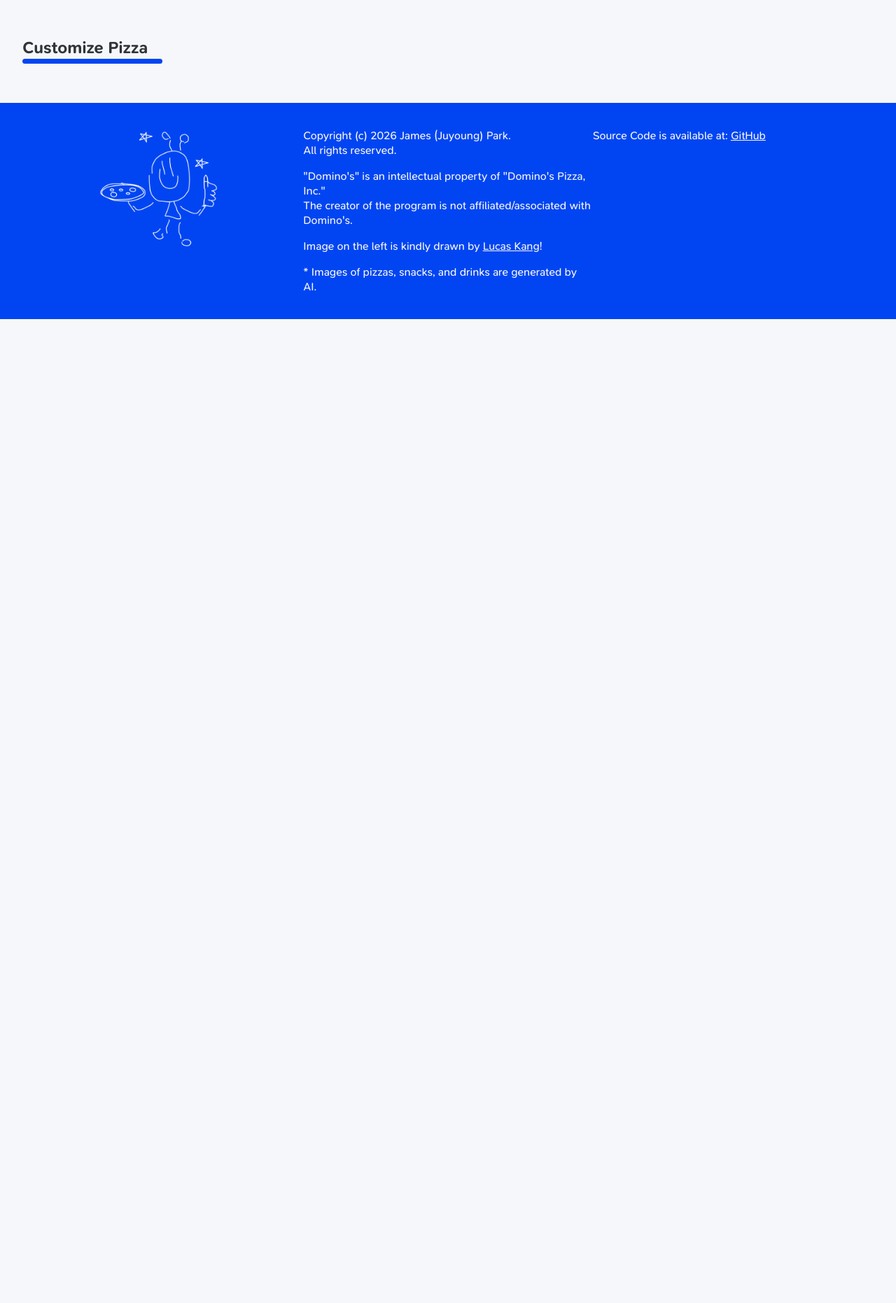
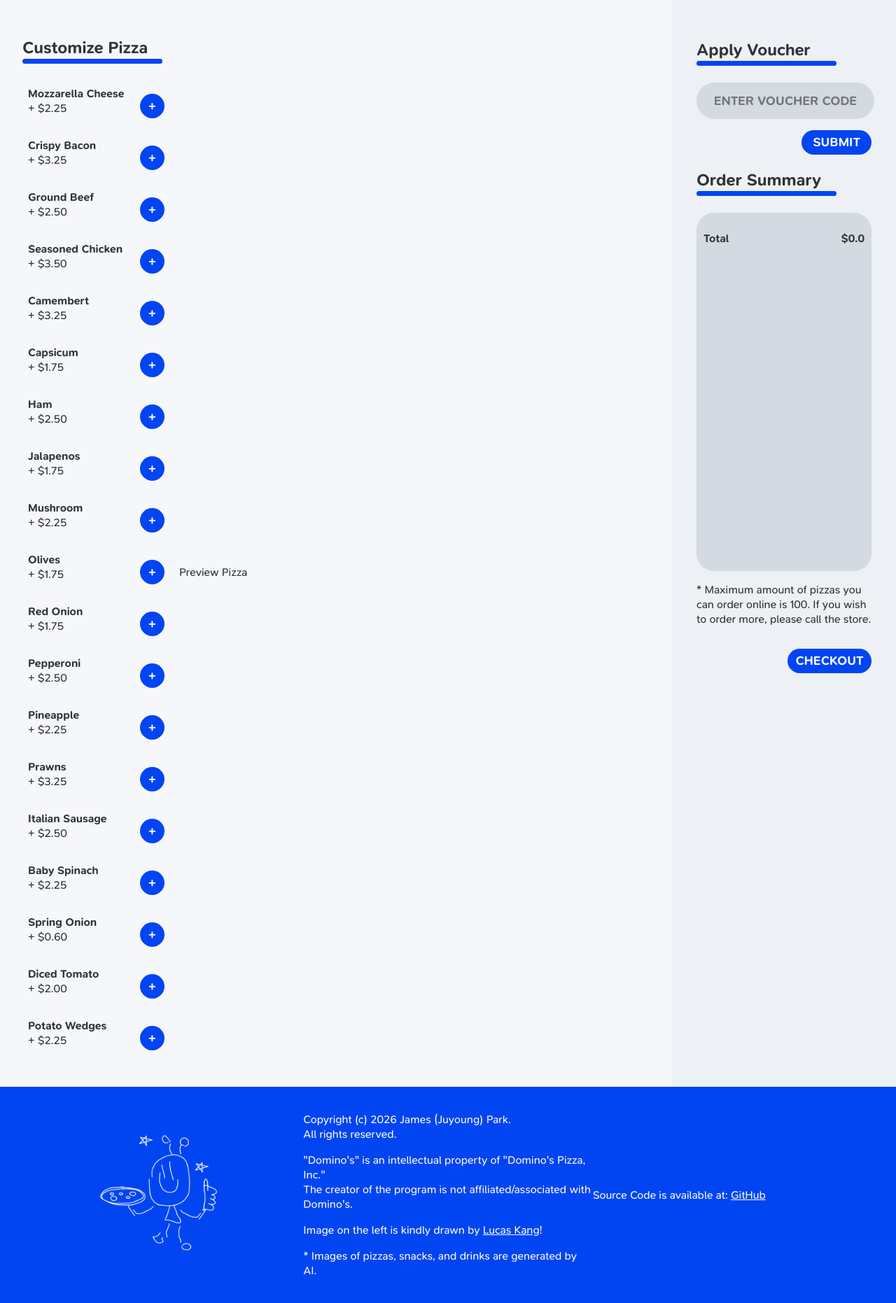
Before and after one commit to sleepywndud/pizza, a Flask app: page /customize in a window 1280 px wide; the page is wider, and only the part inside the window is pictured. Shown: the part 71-1933 px from the top of that part at 70% size. Before the commit the page ends 527 px from the top of that part, so only its background shows below. Run offline with Flask 3, Linux system fonts and the light colour scheme; data comes from the database, SQL or seed files in the repository; both versions use the stored data as it was after the commit; data that the repository does not hold is empty.

Commit message:
feat: add customize page (not finished yet)
Also changed css class names and couple of other miscellaneous things

Co-Authored-By: 주영 <22222w@duck.com>

```diff
--- a/static/css/main.css
+++ b/static/css/main.css
@@ -76,6 +76,14 @@ footer a {
 	color: var(--white-main);
 }
 
+.menu-section {
+	margin: 32px;
+}
+
+.order-section {
+	background-color: var(--grey-light1);
+}
+
 /* NOTE: all grids in this CSS file are generated by https://cssgrid-generator.netlify.app/ */
 
 .parent-grid {
@@ -86,14 +94,6 @@ footer a {
 	grid-row-gap: 0px;
 }
 
-.menu-section {
-	margin: 32px;
-}
-
-.order-section {
-	background-color: var(--grey-light1);
-}
-
 /* 2 by 1 grid */
 .grid_2-1 {
 	display: grid;
@@ -101,6 +101,17 @@ footer a {
 	grid-template-rows: 1fr;
 	grid-column-gap: 0px;
 	grid-row-gap: 0px;
+	align-items: center;
+}
+
+.grid_1-2_1to3ratio {
+	display: grid;
+	display: grid;
+	grid-template-columns: 3fr 1fr;
+	grid-template-rows: 1fr;
+	grid-column-gap: 0px;
+	grid-row-gap: 0px;
+	align-items: center;
 }
 
 /* 2 by 3 grid */
@@ -109,14 +120,25 @@ footer a {
 	grid-template-columns: repeat(3, 1fr);
 	grid-template-rows: repeat(2, 1fr);
 	gap: 20px;
+	align-items: center;
 }
 
 /* 3 by 1 grid */
-.grid_3-1 {
+.grid_3-1_1to1ratio {
 	display: grid;
 	grid-template-columns: repeat(3, 1fr);
 	grid-template-rows: repeat(1, 1fr);
 	gap: 0px;
+	align-items: center;
+}
+
+.grid_3-1_1to3ratio {
+	display: grid;
+	grid-template-columns: 1fr 3fr;
+	grid-template-rows: 1fr;
+	grid-column-gap: 0px;
+	grid-row-gap: 0px;
+	align-items: center;
 }
 
 .item-pizza {
@@ -148,8 +170,24 @@ footer a {
 	font-weight: bold;
 }
 
+.item-ingredient {
+	margin: 0.5rem;
+}
+
 .add-to-order {
 	width: 160px;
+	height: 35px;
+	border-radius: 100px;
+	border-style: none;
+	background-color: var(--accent-main);
+	color: var(--white-main);
+	font-weight: bold;
+	font-family: SN Pro;
+	font-size: 18px;
+}
+
+.add-ingredient-to-order {
+	width: 35px;
 	height: 35px;
 	border-radius: 100px;
 	border-style: none;
@@ -201,7 +239,7 @@ form button[name='voucher_code'] {
 	font-weight: bold;
 	overflow-x: hidden;
 	overflow-y: auto;
-	height: 36rem;
+	height: 32rem;
 }
 
 input[type='number'] {
--- a/templates/customize.html
+++ b/templates/customize.html
@@ -18,16 +18,101 @@
 		<!-- header (navbar) end -->
 		<main>
 			<div class="parent-grid">
+				<!-- menu grid start -->
 				<div class="menu-section">
 					<h2>Customize Pizza</h2>
 					<div id="line-divider"></div>
-					<!-- NOTE: add grid here -->
+					<div class="grid_3-1_1to3ratio">
+						<!-- ingredient selection section -->
+						<div>
+							<div class="grid_1-2_1to3ratio">
+								{% for ingredient in data %}
+								<!-- NOTE: class for item-ingredient may not be defined in css -->
+								<div class="item-ingredient">
+									<b style="margin-bottom: 0">{{ ingredient[1] }}</b>
+									<!-- displays the "$" + the ingredient's cost -->
+									<p style="margin-top: 0">{{"+ " '$' + ingredient[2] }}</p>
+								</div>
+								<a href="{{ url_for('add_to_order', name=ingredient[1]) }}">
+									<button class="add-ingredient-to-order">+</button>
+								</a>
+								{% endfor %}
+							</div>
+						</div>
+						<!-- ingredient selection section end -->
+						<!-- pizza preview section -->
+						<div>
+							<p>Preview Pizza</p>
+						</div>
+						<!-- pizza preview section end -->
+					</div>
 				</div>
+				<!-- menu grid end -->
+				<!-- order grid start -->
+				<div class="order-section">
+					<div style="padding: 35px">
+						<h2>Apply Voucher</h2>
+						<div id="line-divider"></div>
+						<form method="POST" name="voucher_code">
+							<input type="text" name="voucher_code" placeholder="ENTER VOUCHER CODE">
+							<button type="submit" name="voucher_code">SUBMIT</button>
+						</form>
+
+						<h2>Order Summary</h2>
+						<div id="line-divider"></div>
+						<!-- order box start -->
+						<div class="order-list">
+							<!-- uses a for loop to print everything that's in the db -->
+							{% for order in orders %}
+							<!-- displays the name (col1), price (col2), and quantity (col3) of the item added to cart -->
+							<div class="order-item">
+								<div class="grid_3-1_1to1ratio">
+									<!-- <p>{{ order[3] }}x {{ order[1] }}</p> -->
+									<div style="text-align: left">
+										<form
+											action="{{ url_for('update_quantity', item_id=order[0]) }}"
+											method="POST"
+										>
+											<!-- uses form to pass numberinput value to the db -->
+											<input
+												type="number"
+												name="quantity"
+												class="quantitymodify"
+												value="{{ order[3] }}"
+												min="0"
+												onchange="this.form.submit()"
+											>
+										</form>
+									</div>
+									<p style="text-align: center">{{ order[1] }}</p>
+									<p style="text-align: right">
+										<!-- formats the price like 'quantity * price', and rounds to 2dp -->
+										${{ "%.2f"|format(order[2]|float * order[3]|int) }}
+									</p>
+								</div>
+							</div>
+							{% endfor %}
+							<div class="grid_2-1">
+								<p>Total</p>
+								<p style="text-align: right">${{ total_cost }}</p>
+							</div>
+						</div>
+						<!-- order box end -->
+						<p>
+							* Maximum amount of pizzas you can order online is 100. If you wish to
+							order more, please call the store.
+						</p>
+						<form method="POST" name="checkout">
+							<button type="submit" name="checkout">CHECKOUT</button>
+						</form>
+					</div>
+				</div>
+				<!-- order grid end -->
 			</div>
 		</main>
 		<!-- footer start -->
 		<footer>
-			<div class="grid_3-1">
+			<div class="grid_3-1_1to1ratio">
 				<div style="text-align: center">
 					<img
 						src="{{ url_for('static', filename='images/logo.png') }}"
--- a/templates/drinks.html
+++ b/templates/drinks.html
@@ -60,7 +60,7 @@
 							{% for order in orders %}
 							<!-- displays the name (col1), price (col2), and quantity (col3) of the item added to cart -->
 							<div class="order-item">
-								<div class="grid_3-1">
+								<div class="grid_3-1_1to1ratio">
 									<!-- <p>{{ order[3] }}x {{ order[1] }}</p> -->
 									<div style="text-align: left">
 										<form
@@ -106,7 +106,7 @@
 		</main>
 		<!-- footer start -->
 		<footer>
-			<div class="grid_3-1">
+			<div class="grid_3-1_1to1ratio">
 				<div style="text-align: center">
 					<img
 						src="{{ url_for('static', filename='images/logo.png') }}"
--- a/templates/index.html
+++ b/templates/index.html
@@ -60,7 +60,7 @@
 							{% for order in orders %}
 							<!-- displays the name (col1), price (col2), and quantity (col3) of the item added to cart -->
 							<div class="order-item">
-								<div class="grid_3-1">
+								<div class="grid_3-1_1to1ratio">
 									<!-- <p>{{ order[3] }}x {{ order[1] }}</p> -->
 									<div style="text-align: left">
 										<form
@@ -106,7 +106,7 @@
 		</main>
 		<!-- footer start -->
 		<footer>
-			<div class="grid_3-1">
+			<div class="grid_3-1_1to1ratio">
 				<div style="text-align: center">
 					<img
 						src="{{ url_for('static', filename='images/logo.png') }}"
--- a/templates/snacks.html
+++ b/templates/snacks.html
@@ -60,7 +60,7 @@
 							{% for order in orders %}
 							<!-- displays the name (col1), price (col2), and quantity (col3) of the item added to cart -->
 							<div class="order-item">
-								<div class="grid_3-1">
+								<div class="grid_3-1_1to1ratio">
 									<!-- <p>{{ order[3] }}x {{ order[1] }}</p> -->
 									<div style="text-align: left">
 										<form
@@ -106,7 +106,7 @@
 		</main>
 		<!-- footer start -->
 		<footer>
-			<div class="grid_3-1">
+			<div class="grid_3-1_1to1ratio">
 				<div style="text-align: center">
 					<img
 						src="{{ url_for('static', filename='images/logo.png') }}"
```
Also changed, not shown: order.db.
